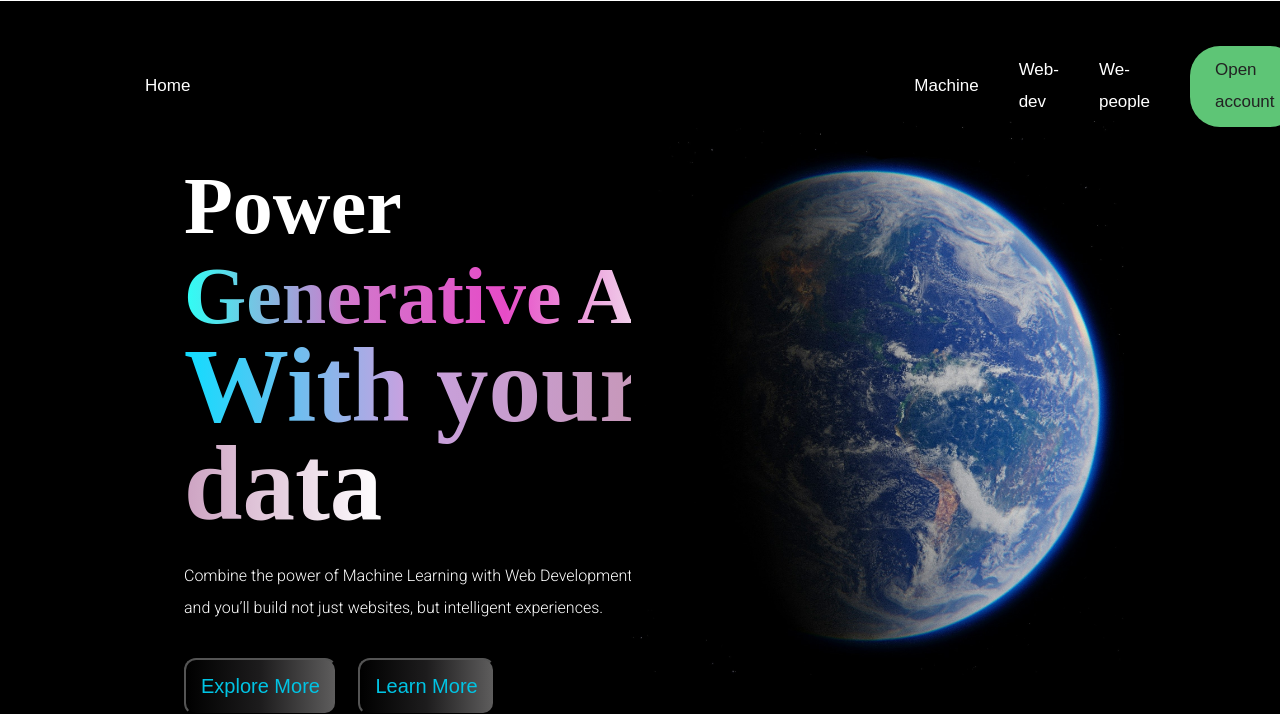
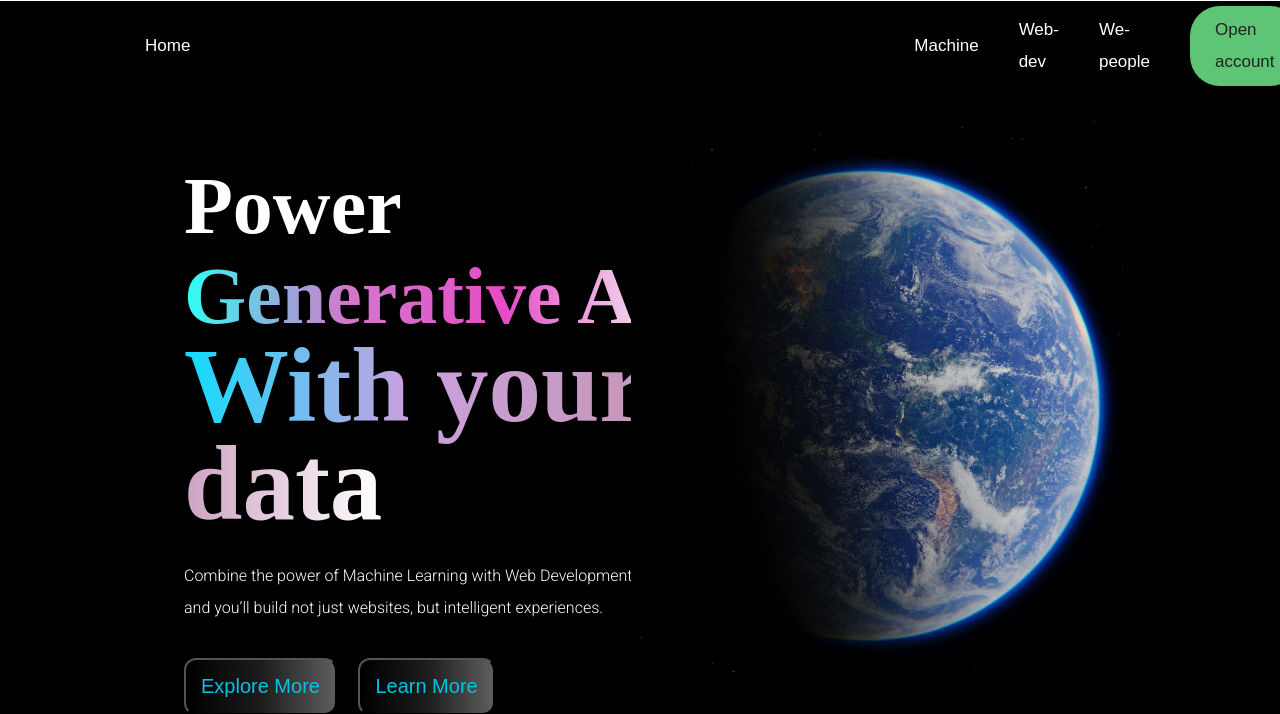
Before and after one commit to Khhokh/whataboutyou, a Flask app: page / in a window 1280 px wide. Shown: the top 714 px of the page. Run offline with Flask 3, Linux system fonts and the light colour scheme; parts of the project's set-up code (start-up, migrations or seed data) failed here and were passed over.

Commit message:
Update style1.css

```diff
--- a/static/style1.css
+++ b/static/style1.css
@@ -80,7 +80,8 @@ html {
     background-color: #000000;
 }
 .nav {
-    /* display: flex; */
+    display: flex;
+    align-items: center;
     justify-content: space-between;
     align-items: center;
     height: 9rem;
```
